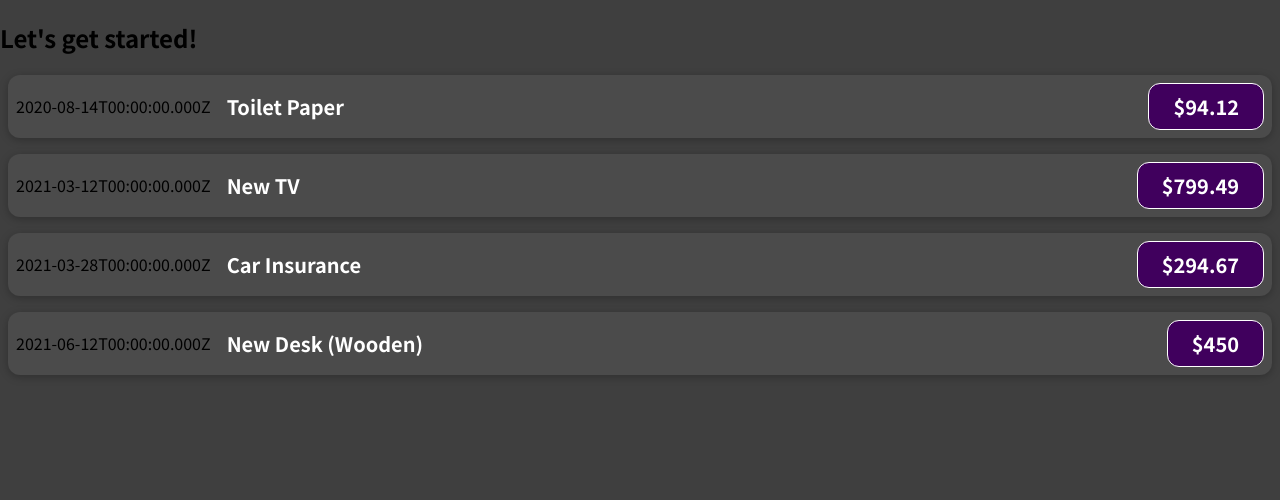
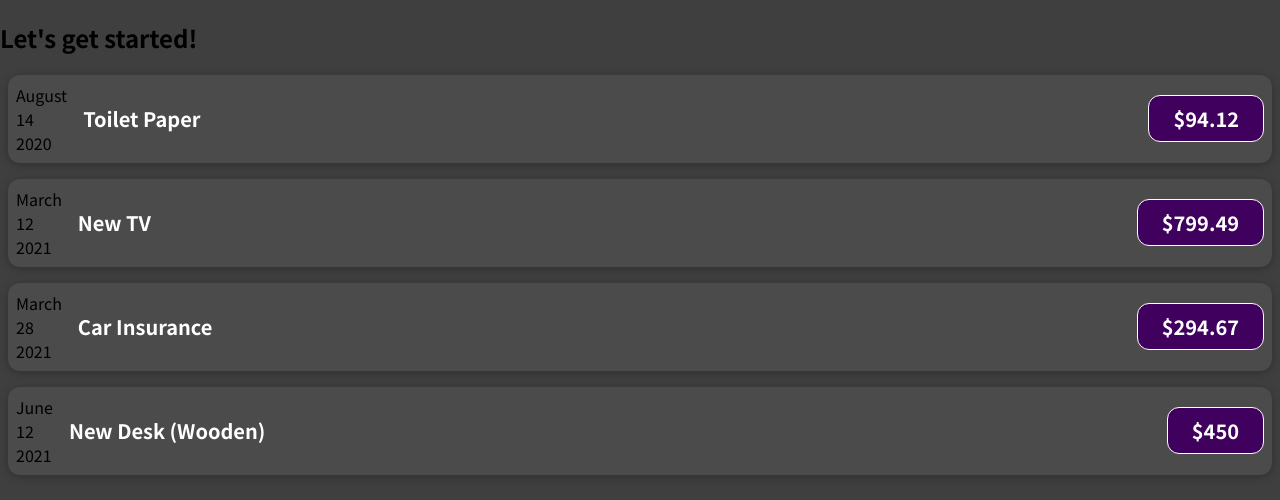
Before and after one commit to ShakiLhossain900/react-complete-guide-2, a React (Create React App) app: page / in a window 1280 px wide. Shown: the top 500 px of the page. Built offline with nearby package versions, Linux system fonts and the light colour scheme.

Commit message:
adding new think

```diff
--- a/src/components/ExpenseItem.js
+++ b/src/components/ExpenseItem.js
@@ -1,16 +1,20 @@
-import React from 'react';
-import './ExpenseItem.css'
+import React from "react";
+import "./ExpenseItem.css";
 
 const ExpenseItem = (props) => {
-    const title =props.title;
-    const amount=props.amount;
-    const date=props.date;
+  const month = props.date.toLocaleString('en-US', { month: 'long' });
+  const day = props.date.toLocaleString("en-US", { day: "2-digit" });
+  const year = props.date.getFullYear();
   return (
     <div className="expense-item">
-             <div>{date.toISOString()}</div>
+      <div>
+        <div>{month}</div>
+        <div>{day}</div>
+        <div>{year}</div>
+      </div>
       <div className="expense-item__description">
-                 <h2>{title}</h2>
-                 <div className="expense-item__price">${amount}</div>
+        <h2>{props.title}</h2>
+        <div className="expense-item__price">${props.amount}</div>
       </div>
     </div>
   );
```
Lines whose indentation alone changed are shown as unchanged.
